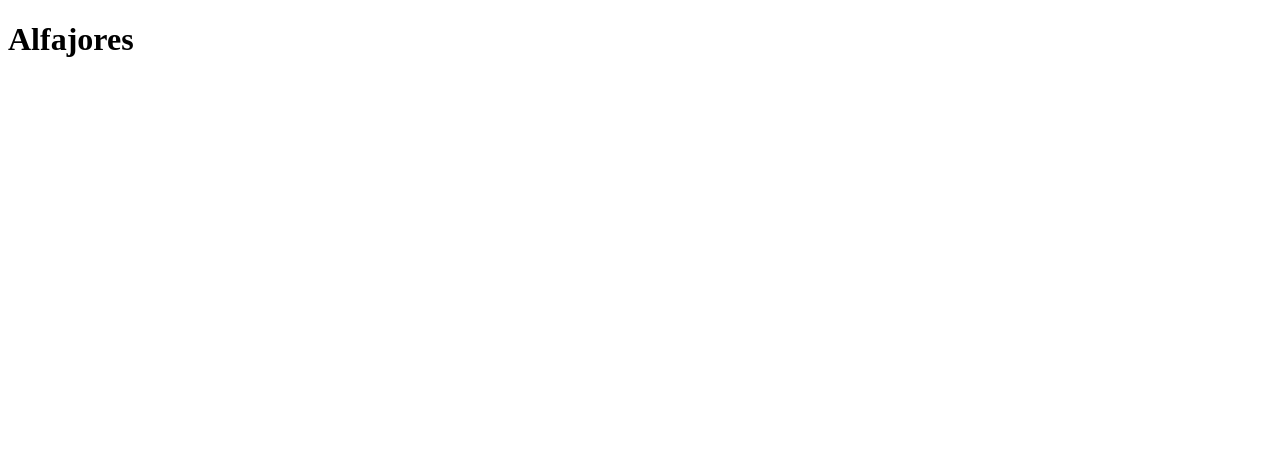
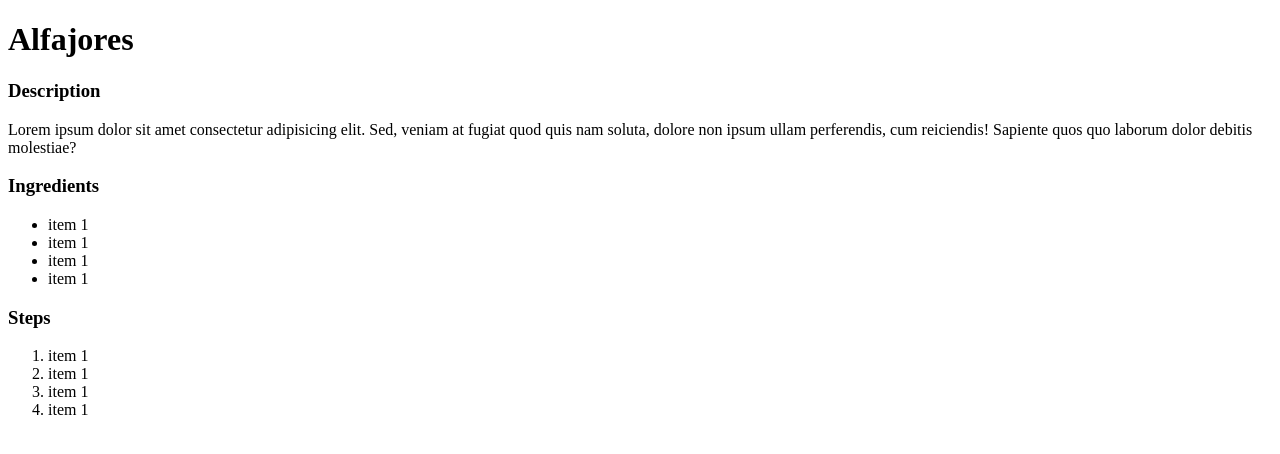
Before and after one commit to justausercoding/odin-recipes, a plain HTML site: page recipes/alfajores.html in a window 1280 px wide. Drawn offline with Linux system fonts and the light colour scheme.

Commit message:
Structure of all the pages

```diff
--- a/recipes/alfajores.html
+++ b/recipes/alfajores.html
@@ -6,6 +6,29 @@
     </head>
     <body>
         <h1>Alfajores</h1>
+        <!--image -->
+
+        <!--Description of the receipt-->
+        <h3>Description</h3>
+        <p>Lorem ipsum dolor sit amet consectetur adipisicing elit. Sed, veniam at fugiat quod quis nam soluta, dolore non ipsum ullam perferendis, cum reiciendis! Sapiente quos quo laborum dolor debitis molestiae?</p>
+
+        <!--Unordered list of the ingredients-->
+        <h3>Ingredients</h3>
+        <ul>
+            <li>item 1 </li>
+            <li>item 1 </li>
+            <li>item 1 </li>
+            <li>item 1 </li>
+        </ul>
+
+        <!--Ordered list of the ingredients-->
+        <h3>Steps</h3>
+        <ol>
+            <li>item 1</li>
+            <li>item 1 </li>
+            <li>item 1 </li>
+            <li>item 1 </li>
+        </ol>
 
 
     </body>
```
Also changed, not shown: index.html (+5 -3 lines), recipes/chimichurri.html (+23 -0 lines), recipes/empanadas.html (+23 -0 lines).
